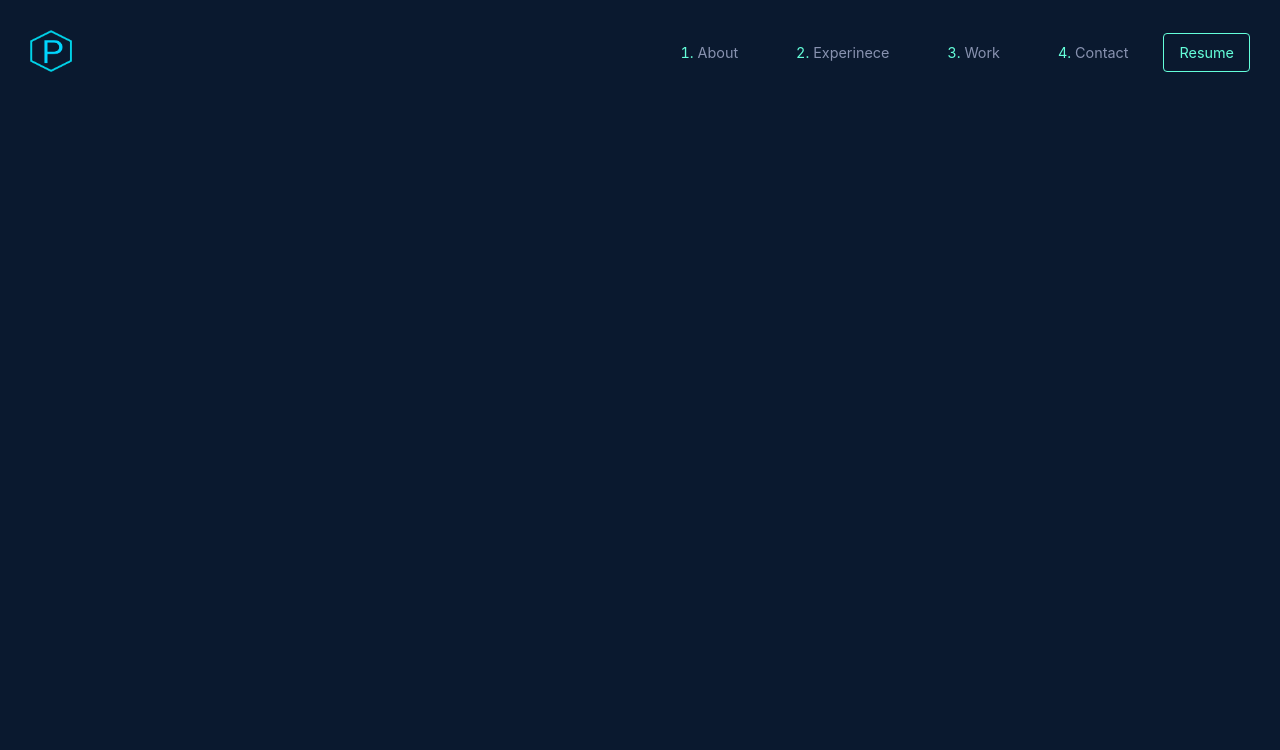
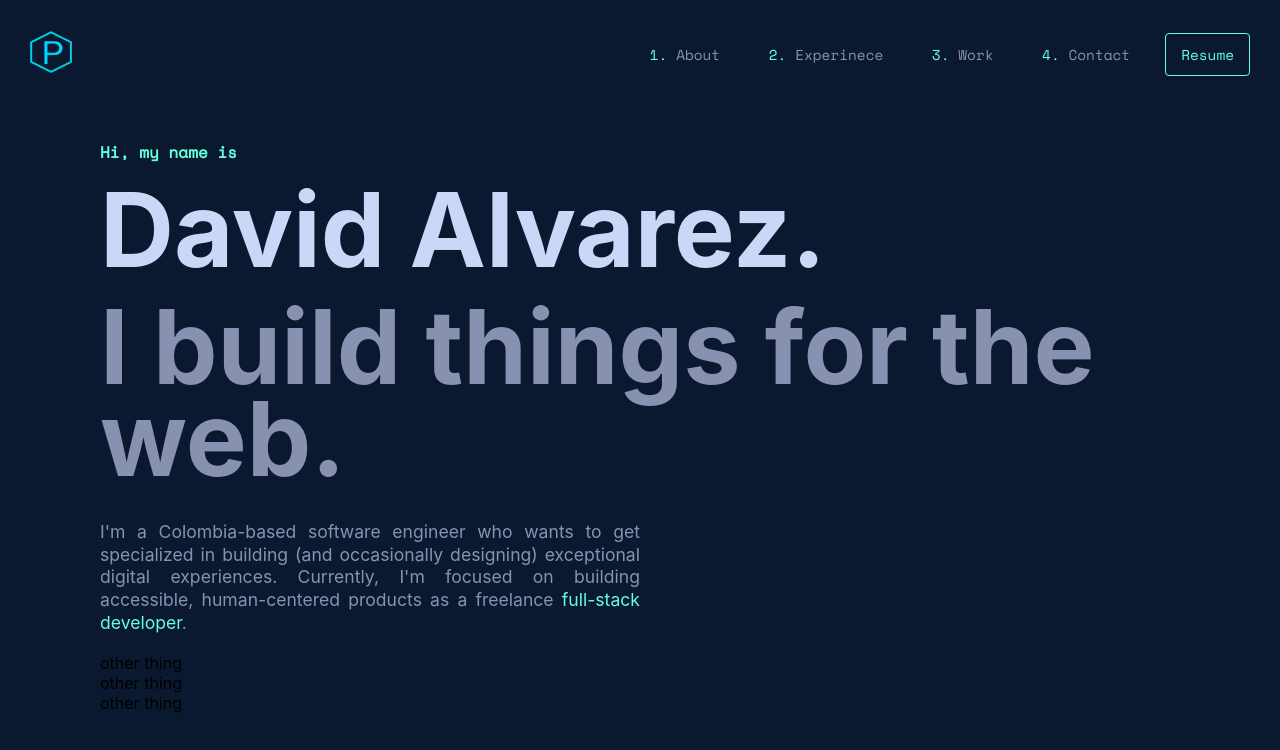
Before and after one commit to petudeveloper/portafolio, a React (Create React App) app: page / in a window 1280 px wide. Shown: the top 750 px of the page. Built offline with nearby package versions, Linux system fonts and the light colour scheme.

Commit message:
Add style to Introduction

```diff
--- a/src/App.js
+++ b/src/App.js
@@ -1,8 +1,15 @@
 import NavBar from './components/NavBar/NavBar';
+import Introduction from './components/Introduction/Introduction';
 
 const App = () => (
   <div className="App">
     <NavBar />
+    <div className="content">
+      <Introduction />
+      <div>other thing</div>
+      <div>other thing</div>
+      <div>other thing</div>
+    </div>
   </div>
 );
 
--- /dev/null
+++ b/src/components/Introduction/Introduction.js
@@ -0,0 +1,14 @@
+import styles from './introduction.module.css';
+
+const Introduction = () => (
+  <section className={styles.container}>
+    <h1 className={styles.h1}>Hi, my name is</h1>
+    <h2 className={styles.h2}>David Alvarez.</h2>
+    <h3 className={styles.h3}>I build things for the web.</h3>
+    <p className={styles.text}>
+      I'm a Colombia-based software engineer who wants to get specialized in building (and occasionally designing) exceptional digital experiences. Currently, I'm focused on building accessible, human-centered products as a freelance <span className={styles.highlight}>full-stack developer</span>.
+    </p>
+  </section>
+);
+
+export default Introduction;
--- /dev/null
+++ b/src/components/Introduction/introduction.module.css
@@ -0,0 +1,34 @@
+.h1, h2, h3 {
+  line-height: 0.9;
+}
+
+.h1 {
+  font-family: var(--font-mono);
+  font-size: 1rem;
+  color: var(--light-blue);
+}
+
+.h2 {
+  font-size: 8vw;
+  color: var(--lightest-slate);
+  margin: 25px 0;
+}
+
+.h3 {
+  font-size: 8vw;
+  color: var(--medium-blue);
+  margin-top: 0;
+  margin-bottom: 35px;
+}
+
+.text {
+  color: var(--medium-blue);
+  font-size: 1.1rem;
+  max-width: 540px;
+  line-height: 1.3;
+  text-align: justify;
+}
+
+.highlight {
+  color: var(--light-blue);
+}
--- a/src/index.css
+++ b/src/index.css
@@ -4,6 +4,8 @@
   --dark-blue: #0a192f;
   --light-blue: #64ffda;
   --medium-blue: #8892b0;
+  --lightest-slate: #ccd6f6;
+  --font-mono: 'Space Mono', monospace;
 }
 
 body {
@@ -38,3 +40,9 @@ code {
     'Courier New',
     monospace;
 }
+
+.content {
+  padding: 0 100px;
+  text-align: left;
+  margin-top: 35px;
+}
```
